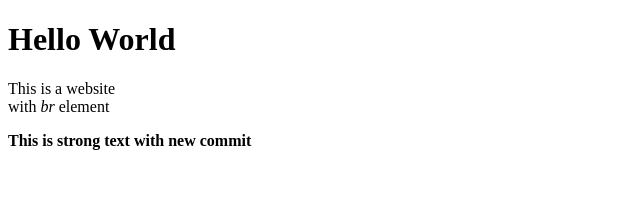
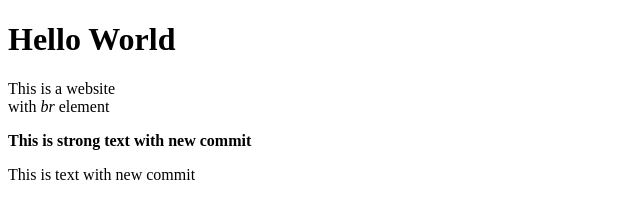
Before and after one commit to ArtElena/LAB_1.1, a plain HTML site: page index.html in a window 1280 px wide. Shown: the whole page, without its empty margins (0-640 px from the left). Drawn offline with Linux system fonts and the light colour scheme.

Commit message:
First Commit from new_branch_3

```diff
--- a/index.html
+++ b/index.html
@@ -8,5 +8,6 @@
 <h1>Hello World</h1>
 <p>This is a website<br>with <em>br</em> element</p>
 <p><strong>This is strong text with new commit</strong></p>
+<p>This is text with new commit</p>
 </body>
 </html>
```
